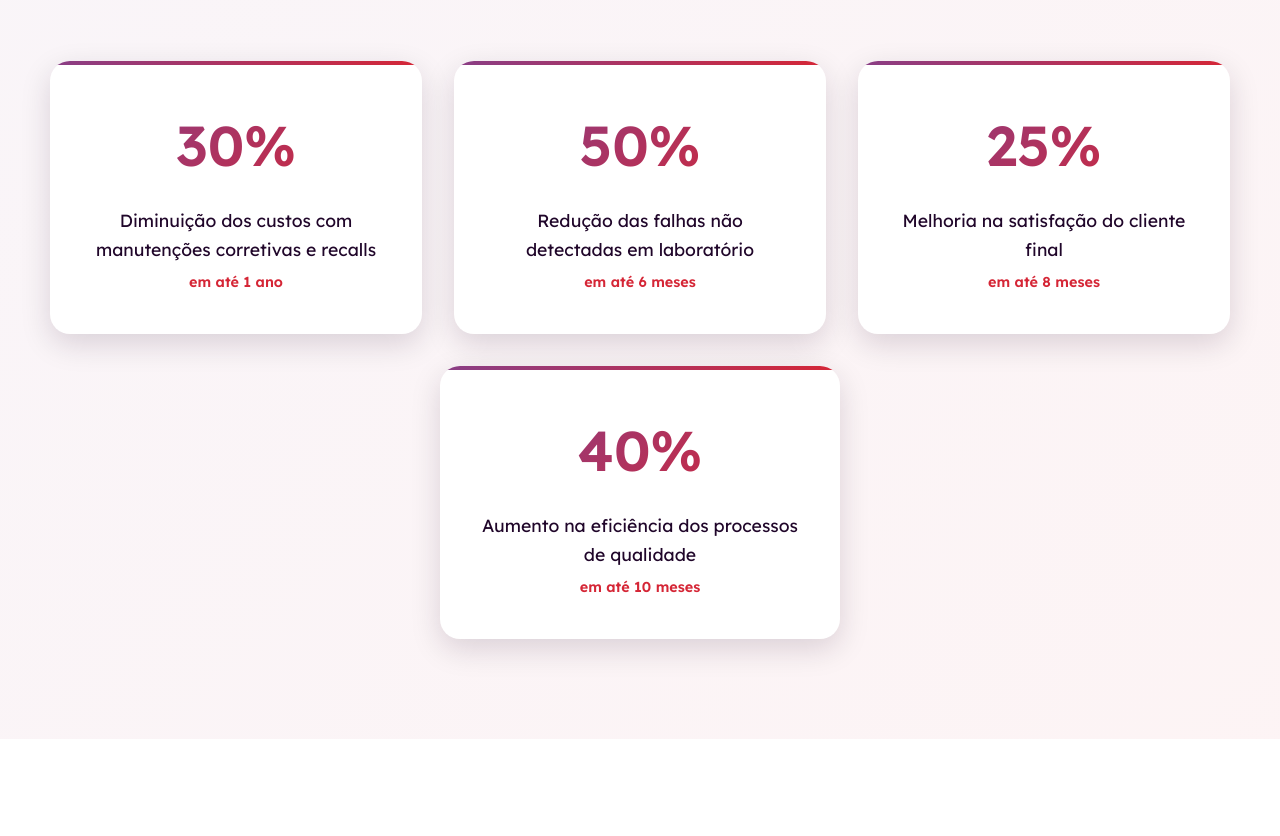
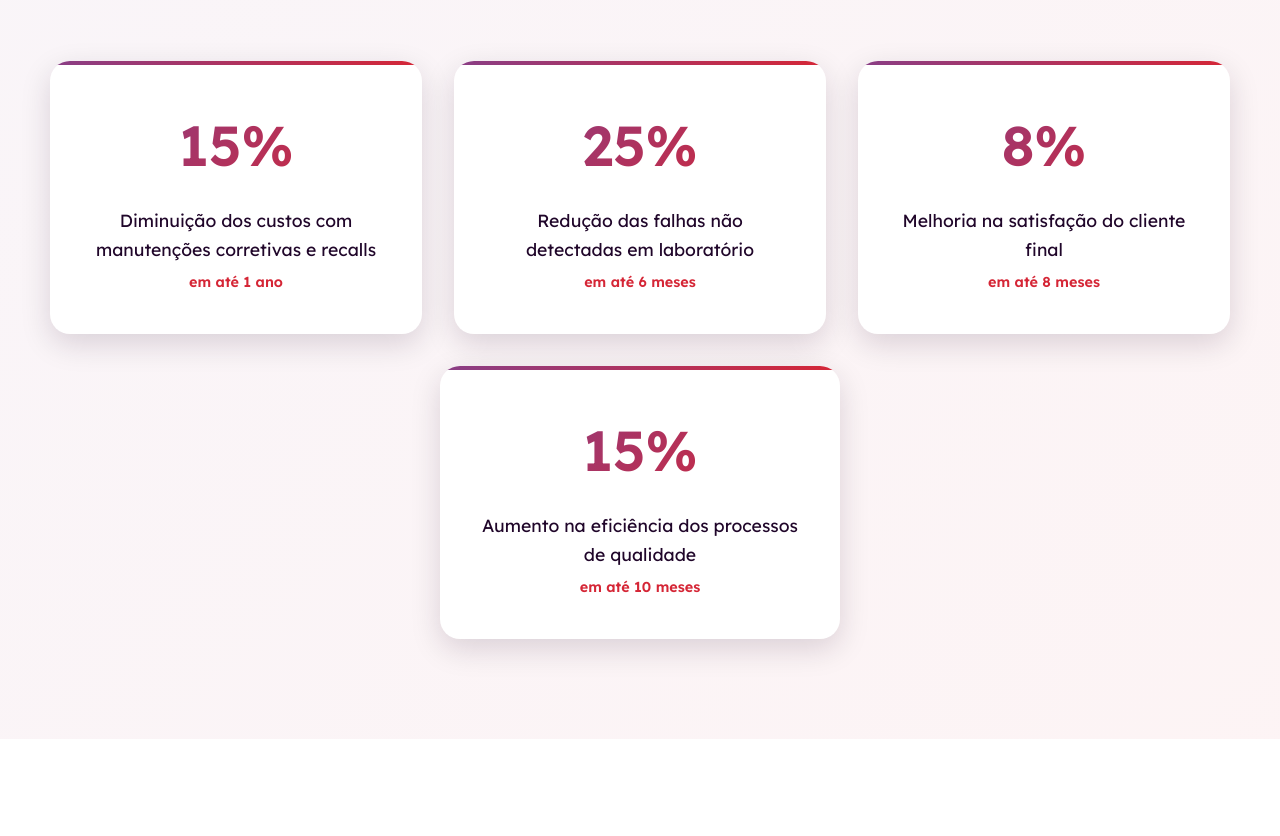
Before and after one commit to fsFernando072/SyncHeart, a website: page Site Institucional/public/index.html in a window 1280 px wide. Shown: the part 3724-4560 px from the top of the page. Drawn offline with Linux system fonts and the light colour scheme.

Commit message:
Ajuste de Métricas

```diff
--- a/Site Institucional/public/index.html
+++ b/Site Institucional/public/index.html
@@ -128,25 +128,25 @@
 
       <div class="resultados-grid">
         <div class="resultado-card">
-          <span class="resultado-numero">30%</span>
+          <span class="resultado-numero">15%</span>
           <p>Diminuição dos custos com manutenções corretivas e recalls</p>
           <span class="resultado-meta">em até 1 ano</span>
         </div>
 
         <div class="resultado-card">
-          <span class="resultado-numero">50%</span>
+          <span class="resultado-numero">25%</span>
           <p>Redução das falhas não detectadas em laboratório</p>
           <span class="resultado-meta">em até 6 meses</span>
         </div>
 
         <div class="resultado-card">
-          <span class="resultado-numero">25%</span>
+          <span class="resultado-numero">8%</span>
           <p>Melhoria na satisfação do cliente final</p>
           <span class="resultado-meta">em até 8 meses</span>
         </div>
 
         <div class="resultado-card">
-          <span class="resultado-numero">40%</span>
+          <span class="resultado-numero">15%</span>
           <p>Aumento na eficiência dos processos de qualidade</p>
           <span class="resultado-meta">em até 10 meses</span>
         </div>
```
